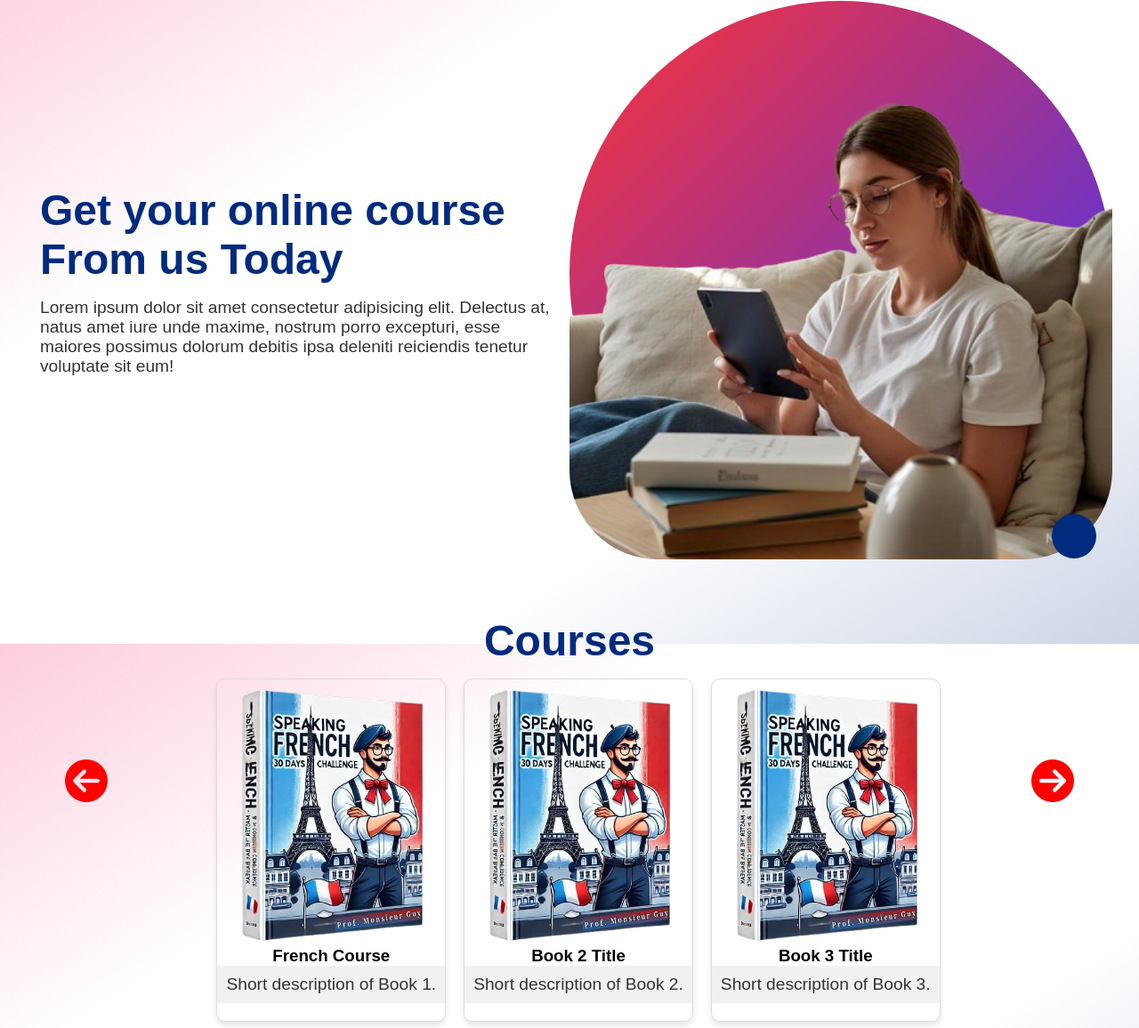
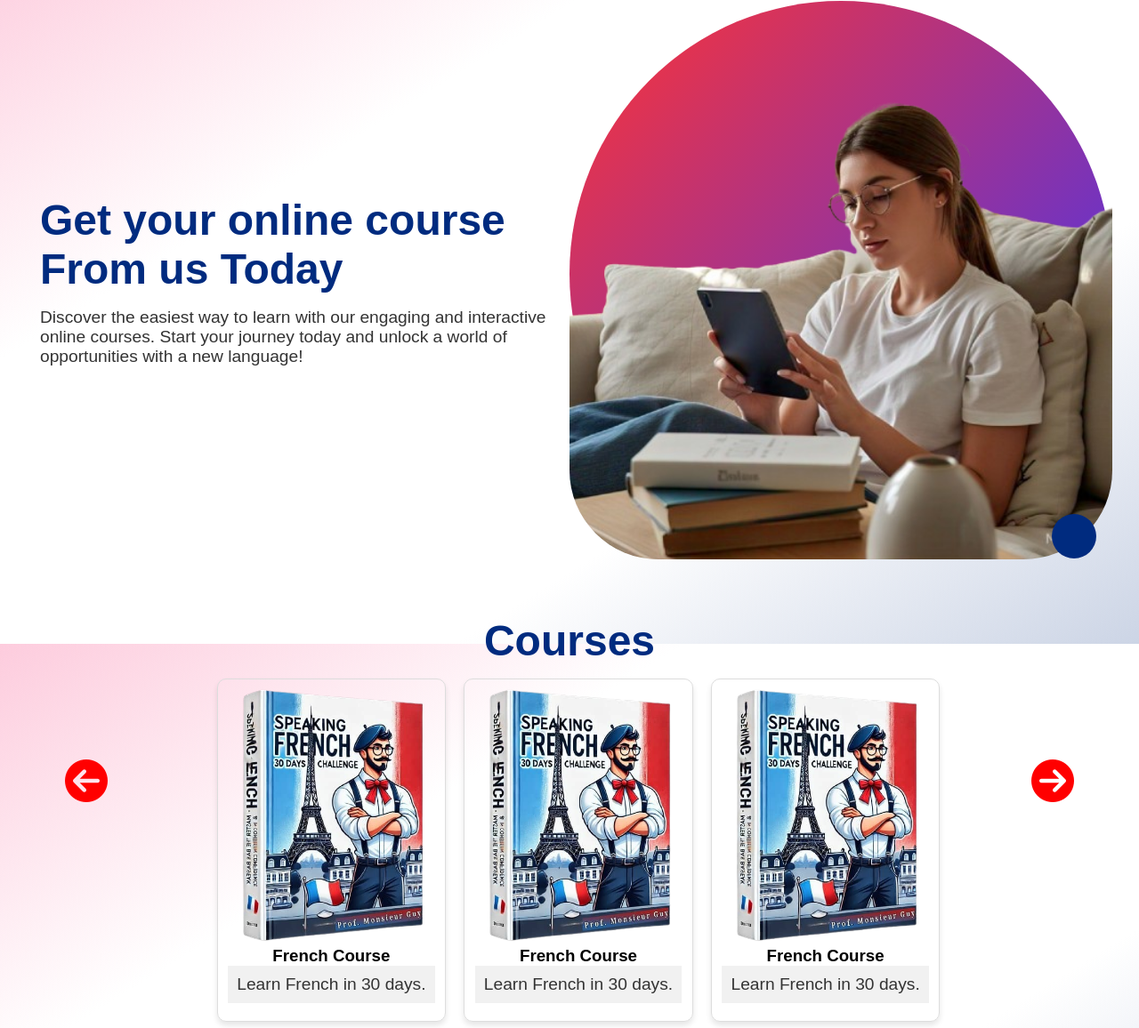
Before and after one commit to codeApostle1/frenchcourse, a plain HTML site: page index.html in a window 1280 px wide. Shown: the part 76-1232 px from the top of the page at 89% size. Drawn offline with nearby package versions, Linux system fonts and the light colour scheme.

Commit message:
text updated

```diff
--- a/index.html
+++ b/index.html
@@ -74,7 +74,7 @@
 
       <div class="hero-content">
         <h1 data-aos="fade-up">Get your online course From us Today</h1>
-        <p data-aos="fade-up">Lorem ipsum dolor sit amet consectetur adipisicing elit. Delectus at, natus amet iure unde maxime, nostrum porro excepturi, esse maiores possimus dolorum debitis ipsa deleniti reiciendis tenetur voluptate sit eum!</p>
+        <p data-aos="fade-up">Discover the easiest way to learn with our engaging and interactive online courses. Start your journey today and unlock a world of opportunities with a new language!</p>
       </div>
 
       <div class="logo">
@@ -127,7 +127,7 @@
       <div class="book-description">
         <!-- Add description here -->
         <h3>French Course</h3>
-        <p>Short description of Book 1.</p>
+        <p>Learn French in 30 days.</p>
       </div>
   </div>
 
@@ -138,8 +138,8 @@
       </div>
       <div class="book-description">
         <!-- Add description here -->
-        <h3>Book 2 Title</h3>
-        <p>Short description of Book 2.</p>
+        <h3>French Course</h3>
+        <p>Learn French in 30 days.</p>
       </div>
   </div>
 
@@ -150,8 +150,8 @@
       </div>
       <div class="book-description">
         <!-- Add description here -->
-        <h3>Book 3 Title</h3>
-        <p>Short description of Book 3.</p>
+        <h3>French Course</h3>
+        <p>Learn French in 30 days.</p>
       </div>
   </div>
 
```
